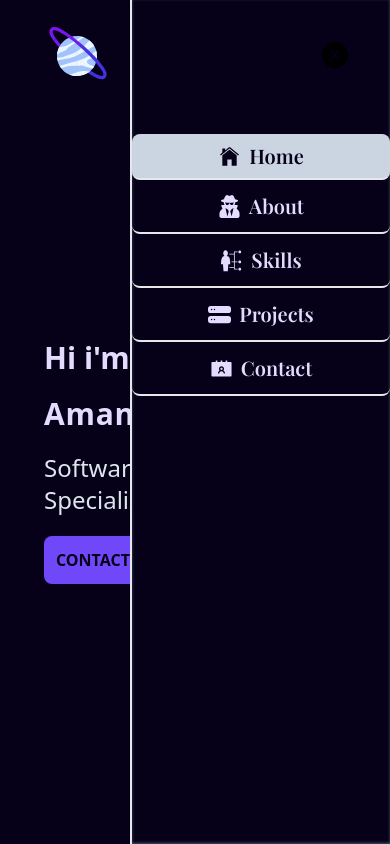
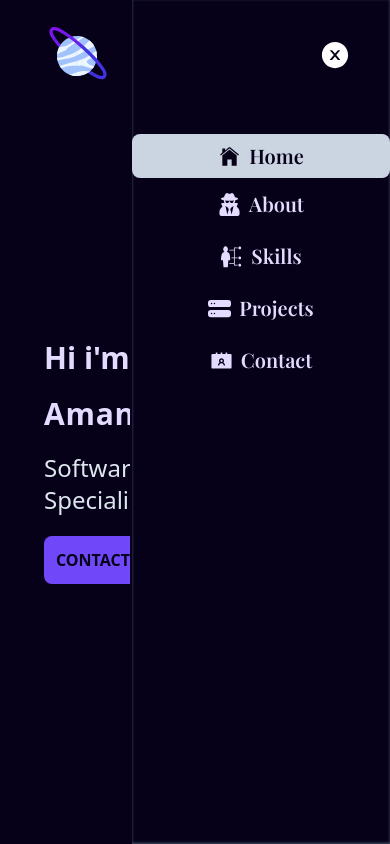
Before and after one commit to Amanksh/Portfolio, a React (Vite) app: page / in a window 390 px wide. Both pictures are taken after a click on the button 343 px from the left and 52 px from the top of the page. Shown: the top 844 px of the page. Built offline with nearby package versions, Linux system fonts and the light colour scheme.

Commit message:
responsive-nav-color

```diff
--- a/src/Components/Navbar.jsx
+++ b/src/Components/Navbar.jsx
@@ -96,10 +96,10 @@ const Navbar = ({ selectedPage, setSelectedPage }) => {
         )}
 
         {!isAboveSmallScreens && isMenuToggled && (
-          <div className="fixed right-0 bottom-0 h-full  bg-primary border-l-2 shadow-[inset_0_-1px_3px_rgba(0,0,0,0.2)] shadow-slate-600 w-[260px] mb-bg">
+          <div className="fixed right-0 bottom-0 h-full  bg-primary border-primary border-l-2 shadow-[inset_0_-1px_3px_rgba(0,0,0,0.2)] shadow-slate-600 w-[260px] mb-bg">
             <div className="flex justify-end p-10">
               <button onClick={() => setIsMenuToggled(!setIsMenuToggled)}>
-                <AiFillCloseCircle size={30} color="black" />
+                <AiFillCloseCircle size={30} color="white" />
               </button>
             </div>
 
@@ -107,7 +107,7 @@ const Navbar = ({ selectedPage, setSelectedPage }) => {
               <AnchorLink
                 className={`${
                   selectedPage == "home" ? " text-primary bg-slate-300" : ""
-                } flex gap-2 items-center  w-[100%] justify-center p-2 border-b-2   text-headColor text-xl rounded-lg`}
+                } flex gap-2 items-center  w-[100%] justify-center p-2 border-b-1   text-headColor text-xl rounded-lg`}
                 onClick={() => setSelectedPage("home")}
                 href="#home"
               >
@@ -122,7 +122,7 @@ const Navbar = ({ selectedPage, setSelectedPage }) => {
               <AnchorLink
                 className={`${
                   selectedPage == "about" ? "text-primary bg-slate-300" : ""
-                } flex gap-2 items-center font-bold text-xl  w-[100%] justify-center p-3 border-b-2  text-headColor rounded-lg `}
+                } flex gap-2 items-center font-bold text-xl  w-[100%] justify-center p-3 border-b-1  text-headColor rounded-lg `}
                 href="#about"
                 onClick={() => setSelectedPage("about")}
               >
@@ -137,7 +137,7 @@ const Navbar = ({ selectedPage, setSelectedPage }) => {
               <AnchorLink
                 className={`${
                   selectedPage == "skills" ? "text-primary bg-slate-300" : ""
-                } flex gap-2 items-center  w-[100%] justify-center p-3 border-b-2 text-xl text-headColor rounded-lg `}
+                } flex gap-2 items-center  w-[100%] justify-center p-3 border-b-1 text-xl text-headColor rounded-lg `}
                 onClick={() => setSelectedPage("skills")}
                 href="#skills"
               >
@@ -152,7 +152,7 @@ const Navbar = ({ selectedPage, setSelectedPage }) => {
               <AnchorLink
                 className={`${
                   selectedPage == "projects" ? "text-primary bg-slate-300" : ""
-                } flex gap-2 items-center  w-[100%] justify-center p-3 border-b-2 text-xl text-headColor rounded-lg `}
+                } flex gap-2 items-center  w-[100%] justify-center p-3 border-b-1 text-xl text-headColor rounded-lg `}
                 href="#projects"
                 onClick={() => setSelectedPage("projects")}
                 hrefLang="#projects"
@@ -168,7 +168,7 @@ const Navbar = ({ selectedPage, setSelectedPage }) => {
               <AnchorLink
                 className={`${
                   selectedPage == "contact" ? "text-primary bg-slate-300" : ""
-                } flex gap-2 items-center  w-[100%] justify-center p-3 border-b-2 text-headColor text-xl rounded-lg`}
+                } flex gap-2 items-center  w-[100%] justify-center p-3 border-b-1 text-headColor text-xl rounded-lg`}
                 href="#contact"
                 onClick={() => setSelectedPage("contact")}
               >
--- a/src/Components/SkillCompo.jsx
+++ b/src/Components/SkillCompo.jsx
@@ -1,8 +1,9 @@
 import React from "react";
+import "../index.css";
 
 export const SkillCompo = ({ img, heading, size }) => {
   return (
-    <div className="p-5 bg-card bg-heading flex justify-center items-center flex-col gap-3 shadow-lg shadow-btncolor">
+    <div className="p-3 card-front hover:-translate-y-2 transition-all duration-150  bg-card bg-heading flex justify-center items-center flex-col gap-3 shadow-lg shadow-btncolor">
       <img
         src={img}
         alt="#"
--- a/src/Components/Skills.jsx
+++ b/src/Components/Skills.jsx
@@ -20,7 +20,7 @@ export const Skills = () => {
         <h1 className="font-bold font-sans sm:text-3xl text-3xl mb-8 inline-block border-b-4 border-btncolor ">
           SKILLS
         </h1>
-        <div className="sm:p-5 p-2 grid sm:grid-cols-3 grid-cols-2 gap-5">
+        <div className="sm:p-5 p-2 grid sm:grid-cols-3 md:grid-cols-4 grid-cols-2 gap-5">
           <SkillCompo img={javascript} heading={"Javascript"} size={100} />
           <SkillCompo img={reactlogo} heading={"ReactJS"} />
           <SkillCompo img={python} heading={"Python"} />
--- a/src/index.css
+++ b/src/index.css
@@ -26,3 +26,6 @@ body,
   background-repeat: no-repeat;
   background-size: cover;
 }
+.card-front:hover .card {
+  right: 0;
+}
```
